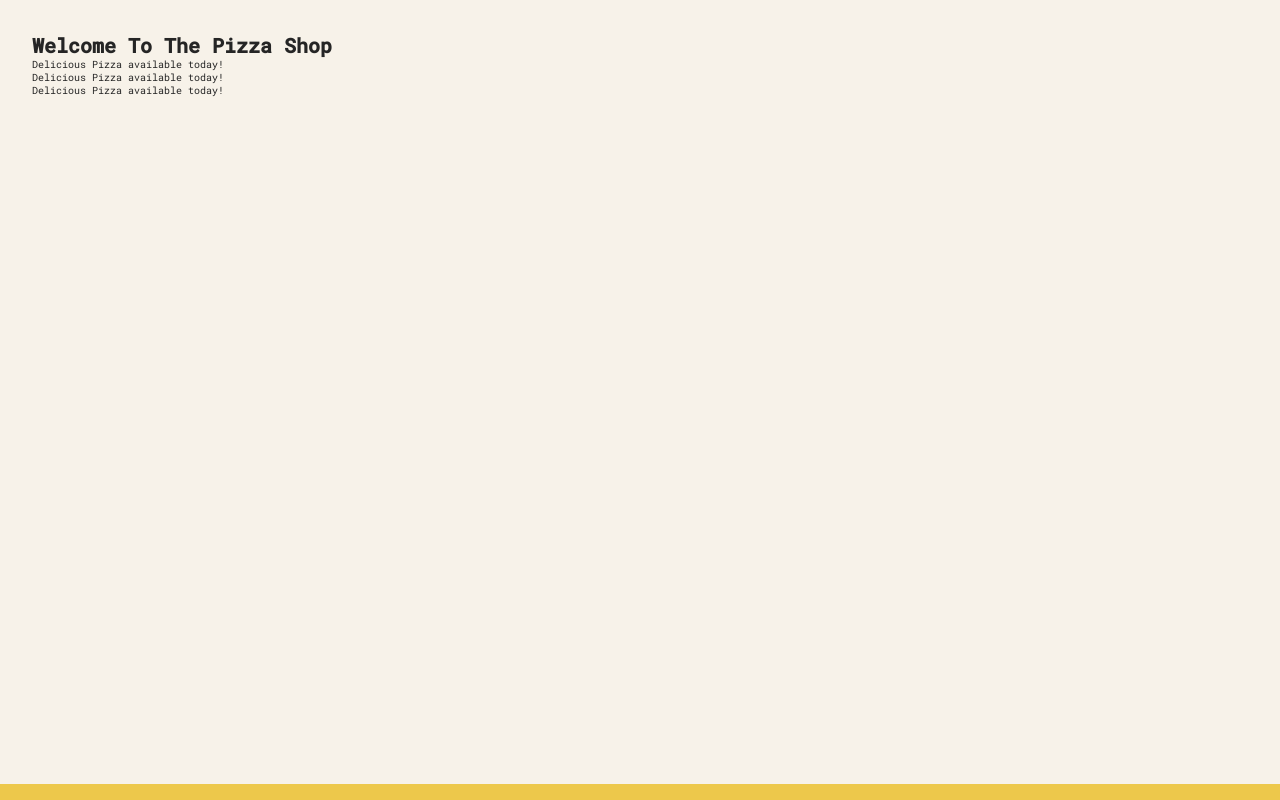
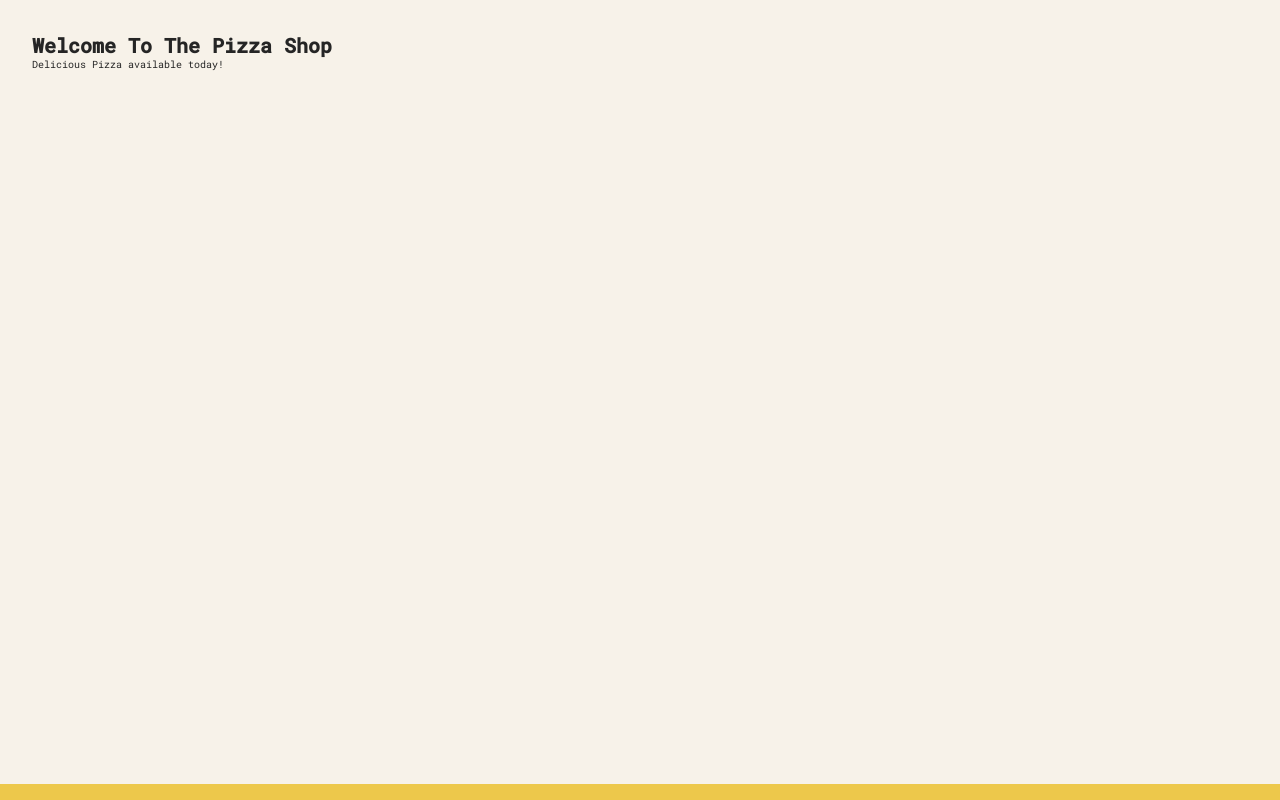
Before and after one commit to davik4life/PizzaMenu, a React (Vite) app: page / in a window 1280 px wide. Built offline with nearby package versions, Linux system fonts and the light colour scheme.

Commit message:
Adjustments

```diff
--- a/src/App.jsx
+++ b/src/App.jsx
@@ -6,8 +6,6 @@ export default function App() {
 		<>
 			<h1> Welcome To The Pizza Shop</h1>
 			<p>Delicious Pizza available today!</p>
-			<p>Delicious Pizza available today!</p>
-			<p>Delicious Pizza available today!</p>
 		</>
 	);
 }
```
